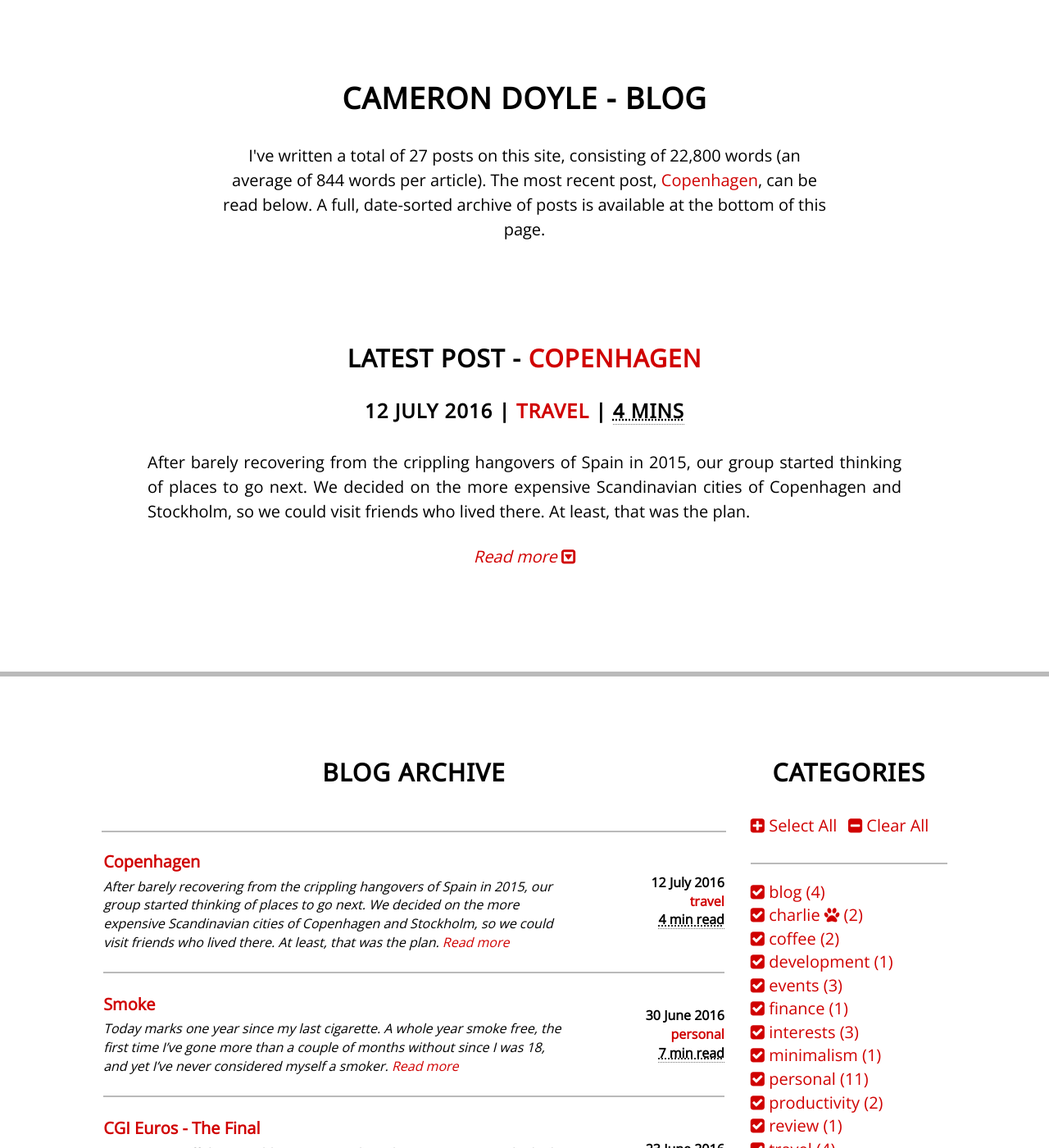
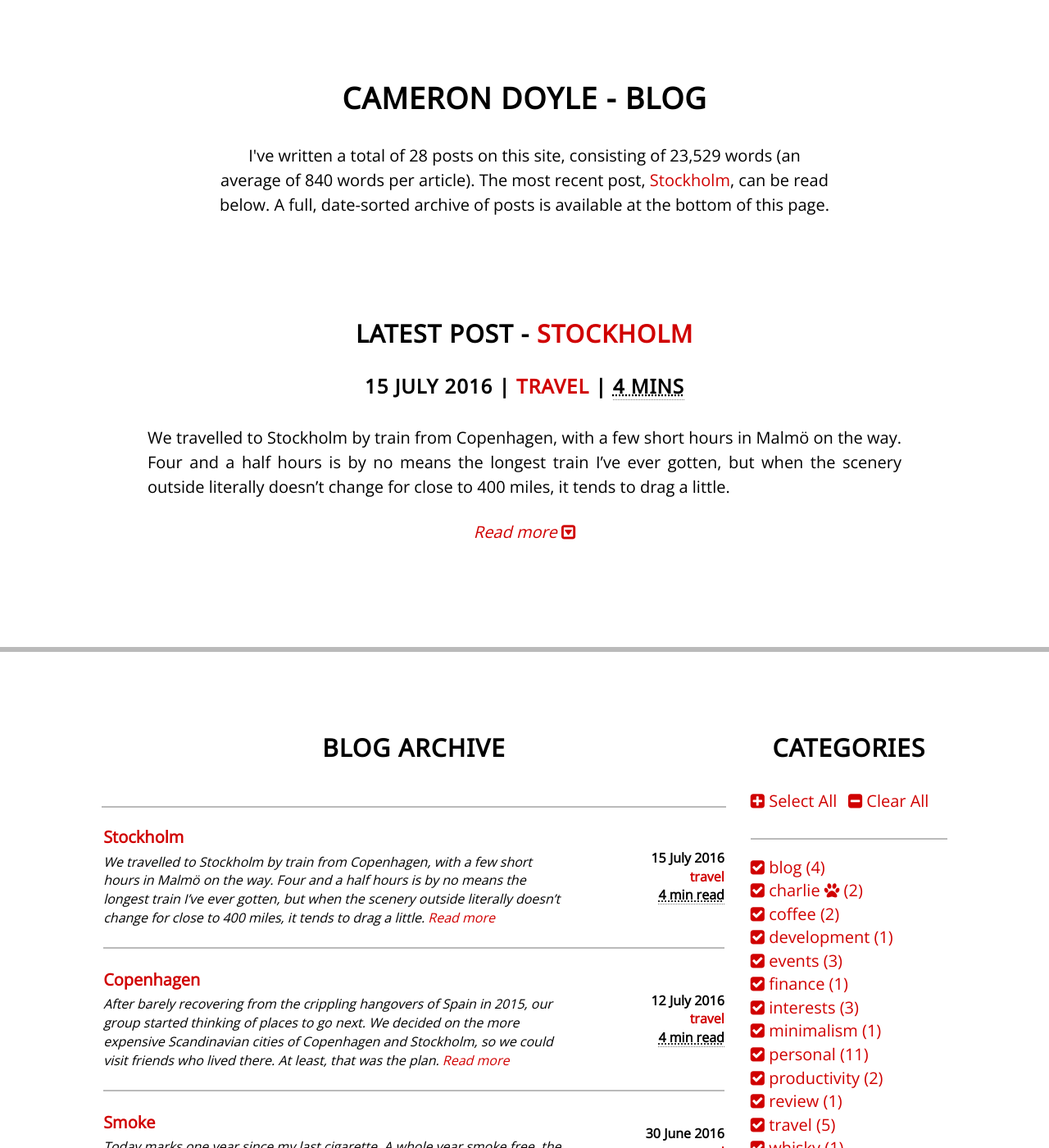
Before and after one commit to CameronD17/blog, a Jekyll site: the page built from index.html, in a window 1280 px wide and 1400 px high. Shown: the whole window at 82% size. Built offline with Jekyll 4.4.1, drawn with Linux system fonts in a browser that asks for light colours; nearby versions of some CDN libraries; comment, search, counter and statistics services are not loaded; some of the changed lines change nothing that is shown.

Commit message:
Blog post: Stockholm

```diff
--- a/_posts/2016-07-12-copenhagen.markdown
+++ b/_posts/2016-07-12-copenhagen.markdown
@@ -39,6 +39,6 @@ Not that we learned our lesson, hitting the same bar as the first night and stay
 Running low on Danish Krone, we elected to eat in the hostel and stay in for a relatively quiet final night in Copenhagen ahead of a morning train to Stockholm via Malmö the following day. We watched the semi-final of the Euros between Wales and Portugal, and had a few quiet drinks in a bar near the City Hall called The Scottish Bar. Where else would we spend our last night in Denmark?
 
 > This post is part 1 of 2 of a trip I took in July 2016.
-> [Part 2]({% post_url 2016-07-12-copenhagen %}) covers our time in Stockholm.
+> [Part 2]({% post_url 2016-07-15-stockholm %}) covers our time in Stockholm.
 
 [urban-house-link]: https://urbanhouse.me/
--- /dev/null
+++ b/_posts/2016-07-15-stockholm.markdown
@@ -0,0 +1,38 @@
+---
+layout:     post
+title:      "Stockholm"
+date:       2016-07-15 15:00:00 +0000
+tags:       travel
+custom_js:  instagram
+---
+
+We travelled to Stockholm by train from Copenhagen, with a few short hours in Malmö on the way. Four and a half hours is by no means the longest train I've ever gotten, but when the scenery outside literally doesn't change for close to 400 miles, it tends to drag a little.
+
+<!-- Read More -->
+
+Our few hours in Malmö were fairly uneventful. We took our time to find a place to eat, get some Swedish Krone to replace the now-useless Danish Krone we had leftover, and took a short walk to see the underwhelming and quite frankly boring Malmö Castle. Our train from Malmö to Stockholm took until almost 7pm, so by the time we arrived we didn't have much time to do anything other than make a quick trip to the Systembolaget and find our hostel.
+
+Sweden has fairly strict alcohol laws compared with a lot of Europe. Alcoholic drinks >3.5%ABV can only be bought from the government-run Systembolaget, which are only open until 7 or 8pm through the week, 3pm on Saturdays, and closed on Sundays. The prices are high too, with a combination of the already high cost-of-living in Sweden, and the high government tax on alcohol. We stocked up, and made our way to the hostel north of Stockholm Central Station.
+
+Rather than find somewhere to eat, we elected to stay in the bar/restaurant attached to the hostel, and watch the Euro 2016 semi-final between France and Italy. The Swedish meatballs were fantastic, albeit unsatiating, but we filled up on beer to make up for it. Once again, we had planned for an early night, but after the semi-final was over, we found ourselves drinking vodka with a few Australians, talking politics and independence after the recent Brexit vote in the UK until well after the sun rose. The 10am walking tour the next day was looking unlikely.
+
+Not only was the 10am tour way more than our hangovers could even attempt, we also almost missed the repeated tour at 1pm. We caught up with the group eventually; not that it was worth it, the group was huge and we could barely hear anything the tour guide said. At least we had a chance to walk around the extraordinarily beautiful Gamla Stan, Stockholm's Old Town.
+
+<div class="instagram-container">
+    <blockquote class="instagram-media" data-instgrm-captioned data-instgrm-version="6">
+        <a href="https://www.instagram.com/p/BHpze08Ap5n/" target="_blank"></a>
+    </blockquote>
+</div>
+
+After the long walk around Gamla Stan, we wandered back to the hostel to shower and change; the heat in Stockholm was more than we'd anticipated for going so far north. After everyone was sorted, we walked through Stockholm to find yet another Hard Rock Café (this will be a recurring theme in all posts tagged 'travel', if you hadn't already noticed). The Local was once again uninspiring, but we were so hungry we barely noticed.
+
+Well satiated, we headed back to the hostel. We had more alcohol there (genuinely could not afford to go out drinking in Stockholm at this point), so instead we stayed in with our new Chilean roommate and played cards until the early hours, stopping only to go on beer and kebab runs. Pretty sure we could do this for half the price anywhere else, but that wouldn't be the same.
+
+On our last full day in Stockholm, we wandered back south towards the old town, along the river and around the city centre, no particular aims, just looking to see the city. We coincidentally ended up outside our Turkish friend's old workplace; naturally, we took many mocking selfies to send him for skipping out on travelling with us. Asshole.
+
+The last night in Scandinavia was a relatively sober one, as at least some of us had to leave for the airport at 5am the next day; one of the downsides of cheap flights is the god-awful times. Don't get me wrong, we still stayed up playing drinking games until after 2am, but for us that's basically an early night. Overall, I enjoyed Stockholm, but not nearly as much as I would have if we didn't have to live like paupers. I'll definitely come back, it's a beautiful city, but probably when I have enough money to actually appreciate it fully. So at least ten years.
+
+
+
+> This post is part 2 of 2 of a trip I took in July 2016.
+> [Part 1]({% post_url 2016-07-12-copenhagen %}) covers our time in Copenhagen.
```
